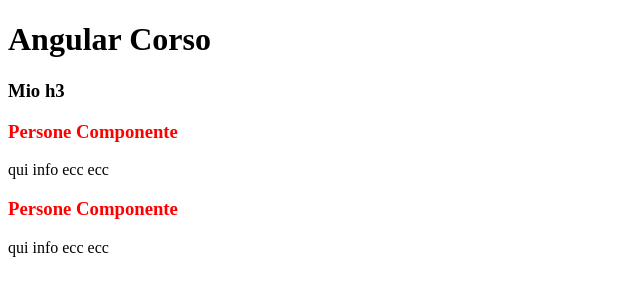
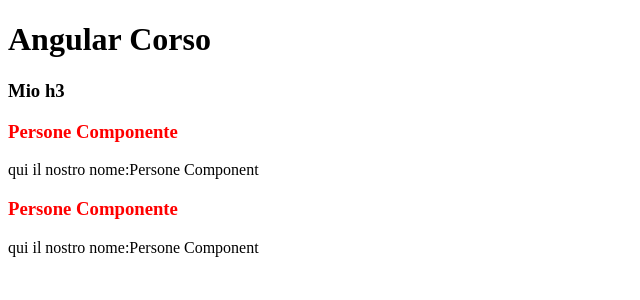
Before and after one commit to ironmanromeo/angular-corso, an Angular app: page / in a window 1280 px wide. Shown: the top 300 px of the page, without its empty margins (0-640 px from the left). Built offline with nearby package versions, Linux system fonts and the light colour scheme.

Commit message:
allineamento

```diff
--- a/src/persone/persone.component.html
+++ b/src/persone/persone.component.html
@@ -1,2 +1,2 @@
 <h3>Persone Componente</h3>
-<div>qui info ecc ecc</div>
+<div>qui il nostro nome:{{nomePagina}}</div>
```
